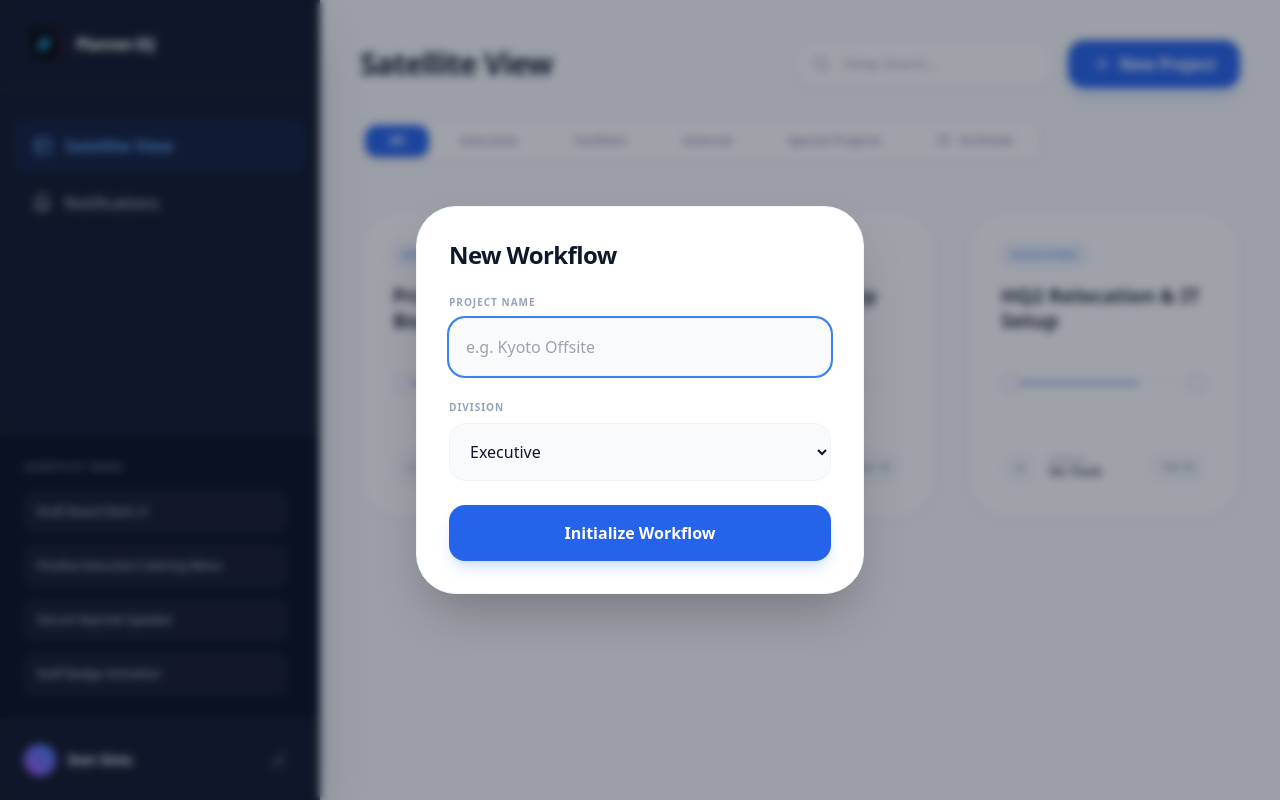
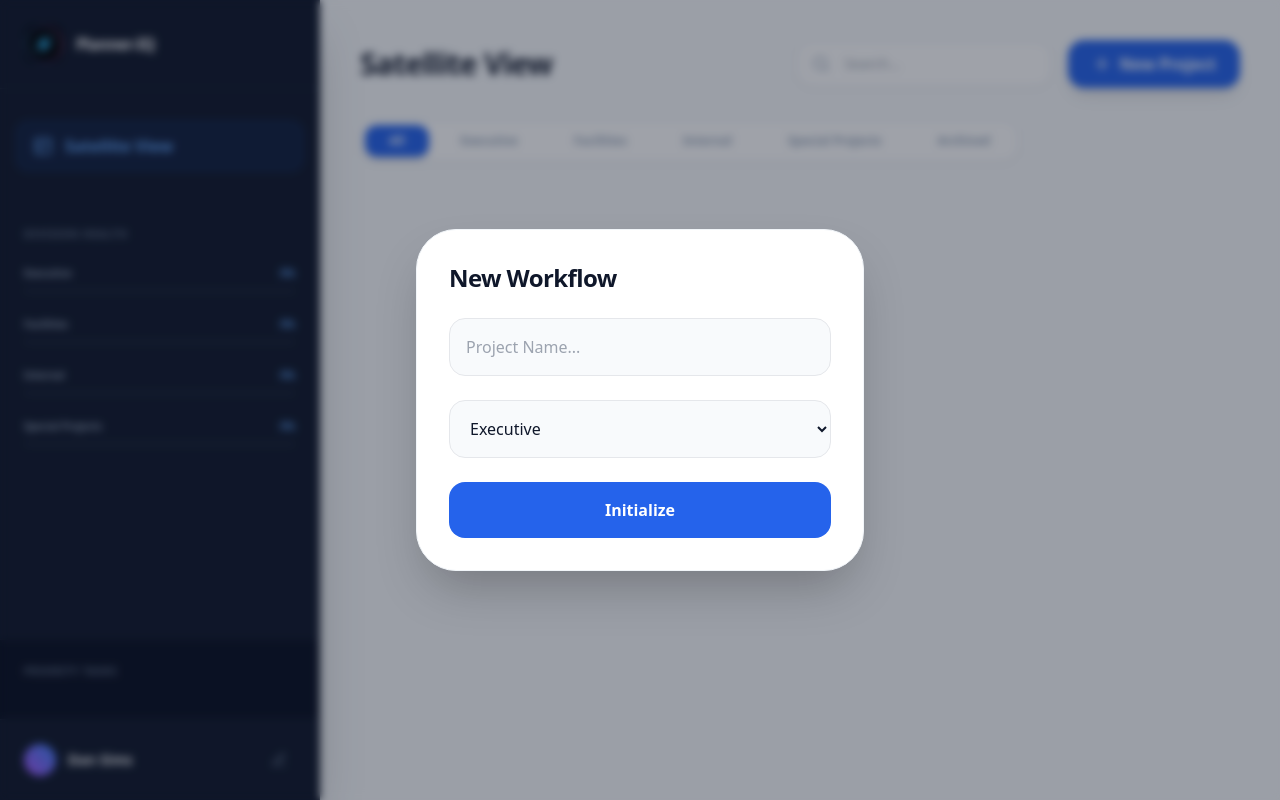
Before and after one commit to dansims2024-afk/Planner-IQ, a Next.js app: page / in a window 1280 px wide. Both pictures are taken after a click on the button "New Project". Built offline with nearby package versions, Linux system fonts and the light colour scheme.

Commit message:
Update Dashboard.jsx

```diff
--- a/src/components/Dashboard.jsx
+++ b/src/components/Dashboard.jsx
@@ -3,7 +3,7 @@
 import React, { useState, useEffect } from 'react';
 import {
   Layout, CheckCircle2, Plus, X, Search, Bell, Edit3,
-  ExternalLink, Settings, Archive, Trash2, ChevronRight, Filter
+  Settings, Archive, Trash2, Filter, ChevronRight
 } from 'lucide-react';
 import Image from 'next/image';
 import Link from 'next/link';
@@ -11,69 +11,10 @@ import ProjectCard from './ProjectCard';
 
 const DIVISIONS = ["All", "Executive", "Facilities", "Internal", "Special Projects", "Archived"];
 
-const ELITE_SAMPLES = [
-  {
-    id: 301,
-    title: "Project Everest: Q1 Board Review",
-    division: "Executive",
-    status: "On Track",
-    deadline: "Feb 20",
-    lastUpdated: "10:15 AM",
-    order: 1,
-    archived: false,
-    phases: [
-      { id: 1, name: "Preparation", tasks: [
-        { id: 3011, text: "Collate Dept. Executive Summaries", completed: true, resources: [{id: 1, type: 'file', value: 'CEO_Summary_V2.pdf'}] },
-        { id: 3012, text: "Audit Q4 Financial Statements", completed: true, resources: [{id: 2, type: 'link', value: 'https://finance.portal/q4'}] },
-        { id: 3013, text: "Draft Board Deck v1", completed: false, resources: [] }
-      ]},
-      { id: 2, name: "Logistics", tasks: [
-        { id: 3014, text: "Confirm Director Travel & Hotel", completed: true, resources: [{id: 3, type: 'file', value: 'Travel_Manifest.xlsx'}] },
-        { id: 3015, text: "Finalize Executive Catering Menu", completed: false, resources: [] }
-      ]}
-    ]
-  },
-  {
-    id: 302,
-    title: "Global Leadership Offsite (Kyoto)",
-    division: "Executive",
-    status: "At Risk",
-    deadline: "Mar 15",
-    lastUpdated: "Yesterday",
-    order: 2,
-    archived: false,
-    phases: [
-      { id: 1, name: "Strategic Planning", tasks: [
-        { id: 3021, text: "Venue Site Selection & RFP", completed: true, resources: [{id: 4, type: 'link', value: 'https://kyoto-conventions.jp/rfp'}] },
-        { id: 3022, text: "Define Key Learning Objectives", completed: true, resources: [] },
-        { id: 3023, text: "Secure Keynote Speaker", completed: false, resources: [] }
-      ]}
-    ]
-  },
-  {
-    id: 303,
-    title: "HQ2 Relocation & IT Setup",
-    division: "Facilities",
-    status: "On Track",
-    deadline: "Feb 18",
-    lastUpdated: "2 mins ago",
-    order: 3,
-    archived: false,
-    phases: [
-      { id: 1, name: "Planning", tasks: [{ id: 3031, text: "Floor Plan Approval", completed: true, resources: [{id: 5, type: 'file', value: 'Blueprints_Final.dwg'}] }] },
-      { id: 2, name: "Network Setup", tasks: [
-        { id: 3034, text: "Network Stress Test", completed: true, resources: [] },
-        { id: 3035, text: "Staff Badge Activation", completed: false, resources: [] }
-      ]}
-    ]
-  }
-];
-
 export default function Dashboard() {
   const [projects, setProjects] = useState([]);
   const [activeDivision, setActiveDivision] = useState("All");
   const [searchQuery, setSearchQuery] = useState("");
-  const [searchResults, setSearchResults] = useState([]);
   const [isModalOpen, setIsModalOpen] = useState(false);
   const [isEditMode, setIsEditMode] = useState(false);
   const [newTitle, setNewTitle] = useState("");
@@ -82,65 +23,33 @@ export default function Dashboard() {
 
   useEffect(() => {
     const saved = localStorage.getItem('planner_iq_projects');
-    if (!saved || !saved.includes('resources')) {
-      localStorage.setItem('planner_iq_projects', JSON.stringify(ELITE_SAMPLES));
-      setProjects(ELITE_SAMPLES);
-    } else {
-      const sorted = JSON.parse(saved).sort((a, b) => (a.order || 0) - (b.order || 0));
-      setProjects(sorted);
+    if (saved) {
+      setProjects(JSON.parse(saved).sort((a, b) => (a.order || 0) - (b.order || 0)));
     }
   }, []);
-
-  useEffect(() => {
-    if (searchQuery.length < 2) {
-      setSearchResults([]);
-      return;
-    }
-    const results = [];
-    projects.forEach(project => {
-      project.phases.forEach(phase => {
-        phase.tasks.forEach(task => {
-          const matchTask = task.text.toLowerCase().includes(searchQuery.toLowerCase());
-          const matchRes = task.resources?.some(r => r.value.toLowerCase().includes(searchQuery.toLowerCase()));
-          if (matchTask || matchRes) {
-            results.push({ projectId: project.id, projectTitle: project.title, taskText: task.text });
-          }
-        });
-      });
-    });
-    setSearchResults(results.slice(0, 5));
-  }, [searchQuery, projects]);
 
   const saveAll = (list) => {
     setProjects(list);
     localStorage.setItem('planner_iq_projects', JSON.stringify(list));
   };
 
-  const handleCreate = () => {
-    if (!newTitle) return;
-    const newProject = {
-      id: Date.now(),
-      title: newTitle,
-      division: newDivision,
-      status: "On Track",
-      lastUpdated: "Just now",
-      archived: false,
-      order: projects.length + 1,
-      phases: [{ id: 1, name: "Phase 1", tasks: [] }]
-    };
-    saveAll([...projects, newProject]);
-    setIsModalOpen(false);
-    setNewTitle("");
+  // --- ANALYTICS ENGINE: DIVISION PROGRESS ---
+  const getDivisionStats = (divName) => {
+    const divProjects = projects.filter(p => p.division === divName && !p.archived);
+    if (divProjects.length === 0) return 0;
+
+    let totalTasks = 0;
+    let completedTasks = 0;
+
+    divProjects.forEach(p => {
+      p.phases.forEach(ph => {
+        totalTasks += ph.tasks?.length || 0;
+        completedTasks += ph.tasks?.filter(t => t.completed).length || 0;
+      });
+    });
+
+    return totalTasks > 0 ? Math.round((completedTasks / totalTasks) * 100) : 0;
   };
-
-  const updateOrder = (id, val) => {
-    const updated = projects.map(p => p.id === id ? {...p, order: parseInt(val)} : p)
-      .sort((a, b) => a.order - b.order);
-    saveAll(updated);
-  };
-
-  const deleteProject = (id) => saveAll(projects.filter(p => p.id !== id));
-  const toggleArchive = (id) => saveAll(projects.map(p => p.id === id ? {...p, archived: !p.archived} : p));
 
   const filteredProjects = projects.filter(p => {
     const matchesSearch = p.title.toLowerCase().includes(searchQuery.toLowerCase());
@@ -152,29 +61,28 @@ export default function Dashboard() {
   return (
     <div className="min-h-screen bg-slate-50 flex font-sans text-slate-900">
 
-      {/* QUICK ADD MODAL */}
+      {/* MODAL (SAME AS PREVIOUS) */}
       {isModalOpen && (
         <div className="fixed inset-0 z-[100] flex items-center justify-center bg-slate-900/40 backdrop-blur-sm p-4">
           <div className="bg-white rounded-[2.5rem] shadow-2xl w-full max-w-md p-8 border border-slate-100 animate-in zoom-in-95">
             <h3 className="font-bold text-2xl mb-6 tracking-tight">New Workflow</h3>
             <div className="space-y-6">
-              <div>
-                <label className="text-[10px] font-bold uppercase text-slate-400 mb-2 block tracking-widest">Project Name</label>
-                <input autoFocus value={newTitle} onChange={(e)=>setNewTitle(e.target.value)} placeholder="e.g. Kyoto Offsite" className="w-full p-4 bg-slate-50 rounded-2xl border border-slate-100 outline-none focus:ring-2 focus:ring-blue-500 font-medium" />
-              </div>
-              <div>
-                <label className="text-[10px] font-bold uppercase text-slate-400 mb-2 block tracking-widest">Division</label>
-                <select value={newDivision} onChange={(e)=>setNewDivision(e.target.value)} className="w-full p-4 bg-slate-50 rounded-2xl border border-slate-100 outline-none font-medium">
-                  {DIVISIONS.filter(d => d !== "All" && d !== "Archived").map(d => <option key={d} value={d}>{d}</option>)}
-                </select>
-              </div>
-              <button onClick={handleCreate} className="w-full bg-blue-600 text-white font-bold py-4 rounded-2xl shadow-lg shadow-blue-500/20 hover:bg-blue-700 transition-all active:scale-95">Initialize Workflow</button>
+              <input value={newTitle} onChange={(e)=>setNewTitle(e.target.value)} placeholder="Project Name..." className="w-full p-4 bg-slate-50 rounded-2xl border outline-none focus:ring-2 focus:ring-blue-500 font-medium" />
+              <select value={newDivision} onChange={(e)=>setNewDivision(e.target.value)} className="w-full p-4 bg-slate-50 rounded-2xl border outline-none font-medium">
+                {DIVISIONS.filter(d => d !== "All" && d !== "Archived").map(d => <option key={d} value={d}>{d}</option>)}
+              </select>
+              <button onClick={() => {
+                const newP = { id: Date.now(), title: newTitle, division: newDivision, status: "On Track", archived: false, order: projects.length+1, phases: [{id:1, name: "Planning", tasks: []}] };
+                saveAll([...projects, newP]);
+                setIsModalOpen(false);
+                setNewTitle("");
+              }} className="w-full bg-blue-600 text-white font-bold py-4 rounded-2xl">Initialize</button>
             </div>
           </div>
         </div>
       )}
 
-      {/* SIDEBAR */}
+      {/* ENHANCED SIDEBAR */}
       <aside className="w-80 bg-slate-900 text-slate-300 flex flex-col fixed h-full hidden lg:flex border-r border-slate-800 shadow-2xl z-20">
         <div className="p-6 border-b border-white/5 flex items-center gap-3">
           <div className="relative w-10 h-10 rounded-xl overflow-hidden bg-blue-600 flex items-center justify-center font-bold shrink-0">
@@ -186,15 +94,33 @@ export default function Dashboard() {
 
         <nav className="p-4 space-y-2 mt-4">
            <div className="flex items-center gap-3 bg-blue-600/10 text-blue-400 px-4 py-3 rounded-xl font-semibold border border-blue-500/20"><Layout size={20}/> Satellite View</div>
-           <div className="flex items-center gap-3 px-4 py-3 rounded-xl hover:bg-white/5 transition-all cursor-pointer"><Bell size={20}/> Notifications</div>
         </nav>
 
-        {/* OUTLOOK-STYLE SHORTCUT TASK LIST */}
+        {/* --- NEW: DIVISION PROGRESS WIDGET --- */}
+        <div className="p-6 space-y-6 mt-4">
+          <h3 className="text-[10px] font-bold uppercase tracking-widest text-slate-500">Division Health</h3>
+          {DIVISIONS.filter(d => d !== "All" && d !== "Archived").map(div => {
+            const progress = getDivisionStats(div);
+            return (
+              <div key={div} className="space-y-2">
+                <div className="flex justify-between items-center text-[10px] font-bold">
+                  <span className="text-slate-400">{div}</span>
+                  <span className="text-blue-400">{progress}%</span>
+                </div>
+                <div className="h-1 w-full bg-white/5 rounded-full overflow-hidden">
+                  <div className="h-full bg-blue-600 transition-all duration-1000" style={{ width: `${progress}%` }} />
+                </div>
+              </div>
+            );
+          })}
+        </div>
+
+        {/* SHORTCUT TASKS */}
         <div className="mt-auto p-6 border-t border-white/5 bg-slate-950/50">
-          <h3 className="text-[10px] font-bold uppercase tracking-widest text-slate-500 mb-4">Shortcut Tasks</h3>
-          <div className="space-y-3 max-h-64 overflow-y-auto pr-2 custom-scrollbar">
+          <h3 className="text-[10px] font-bold uppercase tracking-widest text-slate-500 mb-4">Priority Tasks</h3>
+          <div className="space-y-3 max-h-48 overflow-y-auto pr-2 custom-scrollbar">
             {projects.flatMap(p => p.phases.flatMap(ph => ph.tasks.filter(t => !t.completed).slice(0,1))).map(task => (
-              <div key={task.id} className="p-3 rounded-xl bg-white/5 border border-white/5 hover:border-blue-500/50 transition-all cursor-default">
+              <div key={task.id} className="p-3 rounded-xl bg-white/5 border border-white/5">
                 <p className="text-xs font-medium text-slate-300 truncate">{task.text}</p>
               </div>
             ))}
@@ -212,34 +138,24 @@ export default function Dashboard() {
         </div>
       </aside>
 
-      {/* MAIN AREA */}
+      {/* MAIN SATELLITE AREA */}
       <main className="flex-1 lg:ml-80 p-10">
         <header className="flex flex-col gap-8 mb-12">
           <div className="flex justify-between items-center">
             <h2 className="text-3xl font-extrabold tracking-tight">Satellite View</h2>
             <div className="flex items-center gap-4">
-              <div className="relative group">
-                <Search className="absolute left-4 top-1/2 -translate-y-1/2 text-slate-400 group-focus-within:text-blue-600 transition-colors" size={18} />
-                <input value={searchQuery} onChange={(e)=>setSearchQuery(e.target.value)} placeholder="Deep Search..." className="pl-12 pr-6 py-3 bg-white border border-slate-200 rounded-2xl text-sm w-64 shadow-sm focus:ring-4 focus:ring-blue-500/10 outline-none transition-all" />
-                {searchResults.length > 0 && (
-                  <div className="absolute top-full mt-2 left-0 w-full bg-white rounded-2xl shadow-2xl border border-slate-100 overflow-hidden z-[50]">
-                    {searchResults.map((res, i) => (
-                      <Link key={i} href={`/project/${res.projectId}`} className="block p-4 hover:bg-slate-50 border-b last:border-0">
-                        <span className="text-[10px] font-bold text-blue-600 block mb-1 uppercase">{res.projectTitle}</span>
-                        <p className="text-xs font-medium text-slate-700">{res.taskText}</p>
-                      </Link>
-                    ))}
-                  </div>
-                )}
+              <div className="relative">
+                <Search className="absolute left-4 top-1/2 -translate-y-1/2 text-slate-400" size={18} />
+                <input value={searchQuery} onChange={(e)=>setSearchQuery(e.target.value)} placeholder="Search..." className="pl-12 pr-6 py-3 bg-white border border-slate-200 rounded-2xl text-sm w-64 shadow-sm outline-none" />
               </div>
-              <button onClick={()=>setIsModalOpen(true)} className="bg-blue-600 text-white px-6 py-3 rounded-2xl font-bold flex items-center gap-2 shadow-lg shadow-blue-500/20 hover:scale-105 transition-all"><Plus size={20}/> New Project</button>
+              <button onClick={()=>setIsModalOpen(true)} className="bg-blue-600 text-white px-6 py-3 rounded-2xl font-bold flex items-center gap-2 shadow-lg"><Plus size={20}/> New Project</button>
             </div>
           </div>
 
-          <div className="flex gap-2 p-1 bg-white border border-slate-200 rounded-2xl shadow-sm w-fit overflow-x-auto no-scrollbar">
+          <div className="flex gap-2 p-1 bg-white border border-slate-200 rounded-2xl shadow-sm w-fit">
             {DIVISIONS.map(div => (
-              <button key={div} onClick={() => setActiveDivision(div)} className={`px-6 py-2 rounded-xl text-xs font-bold transition-all flex items-center gap-2 ${activeDivision === div ? 'bg-blue-600 text-white shadow-md' : 'text-slate-400 hover:bg-slate-50'}`}>
-                {div === "Archived" && <Archive size={14} />} {div}
+              <button key={div} onClick={() => setActiveDivision(div)} className={`px-6 py-2 rounded-xl text-xs font-bold transition-all ${activeDivision === div ? 'bg-blue-600 text-white shadow-md' : 'text-slate-400 hover:bg-slate-50'}`}>
+                {div}
               </button>
             ))}
           </div>
@@ -248,11 +164,19 @@ export default function Dashboard() {
         <div className="grid grid-cols-1 md:grid-cols-2 xl:grid-cols-3 gap-8">
           {filteredProjects.map((p, index) => (
             <div key={p.id} className="relative group h-full">
-              <ProjectCard project={p} isEditMode={isEditMode} onDelete={deleteProject} onArchive={toggleArchive} />
+              <ProjectCard
+                project={p}
+                isEditMode={isEditMode}
+                onDelete={(id) => saveAll(projects.filter(proj => proj.id !== id))}
+                onArchive={(id) => saveAll(projects.map(proj => proj.id === id ? {...proj, archived: !proj.archived} : proj))}
+              />
               {isEditMode && (
                 <div className="absolute inset-0 bg-slate-900/60 backdrop-blur-sm rounded-[2.5rem] z-30 flex flex-col items-center justify-center p-6 animate-in fade-in">
-                  <label className="text-white text-xs font-bold mb-2 uppercase">Position (1-20)</label>
-                  <input type="number" value={p.order || index + 1} onChange={(e) => updateOrder(p.id, e.target.value)} className="w-20 p-3 bg-white rounded-xl text-center font-bold text-xl outline-none" />
+                  <label className="text-white text-xs font-bold mb-2 uppercase">Order</label>
+                  <input type="number" value={p.order || index + 1} onChange={(e) => {
+                    const val = parseInt(e.target.value);
+                    saveAll(projects.map(proj => proj.id === p.id ? {...proj, order: val} : proj).sort((a,b)=>a.order-b.order));
+                  }} className="w-20 p-3 bg-white rounded-xl text-center font-bold text-xl outline-none" />
                 </div>
               )}
             </div>
```
